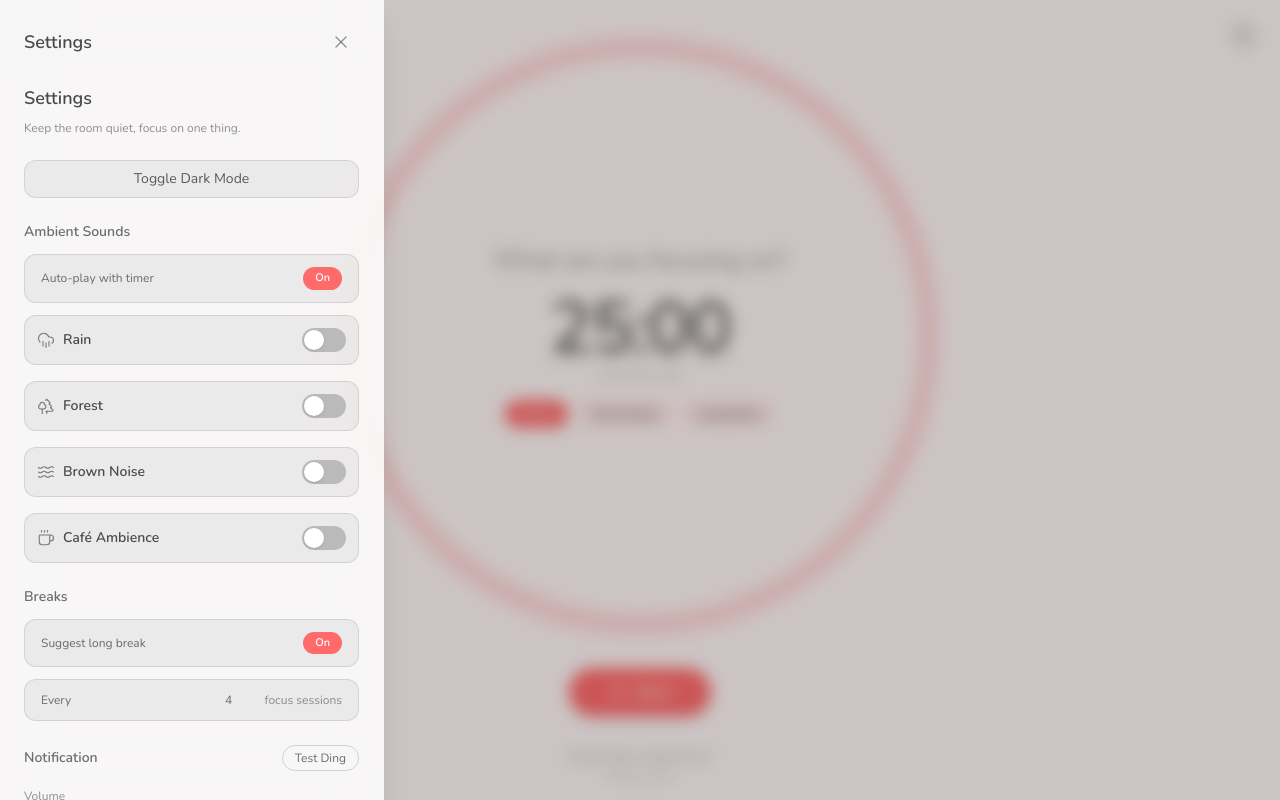
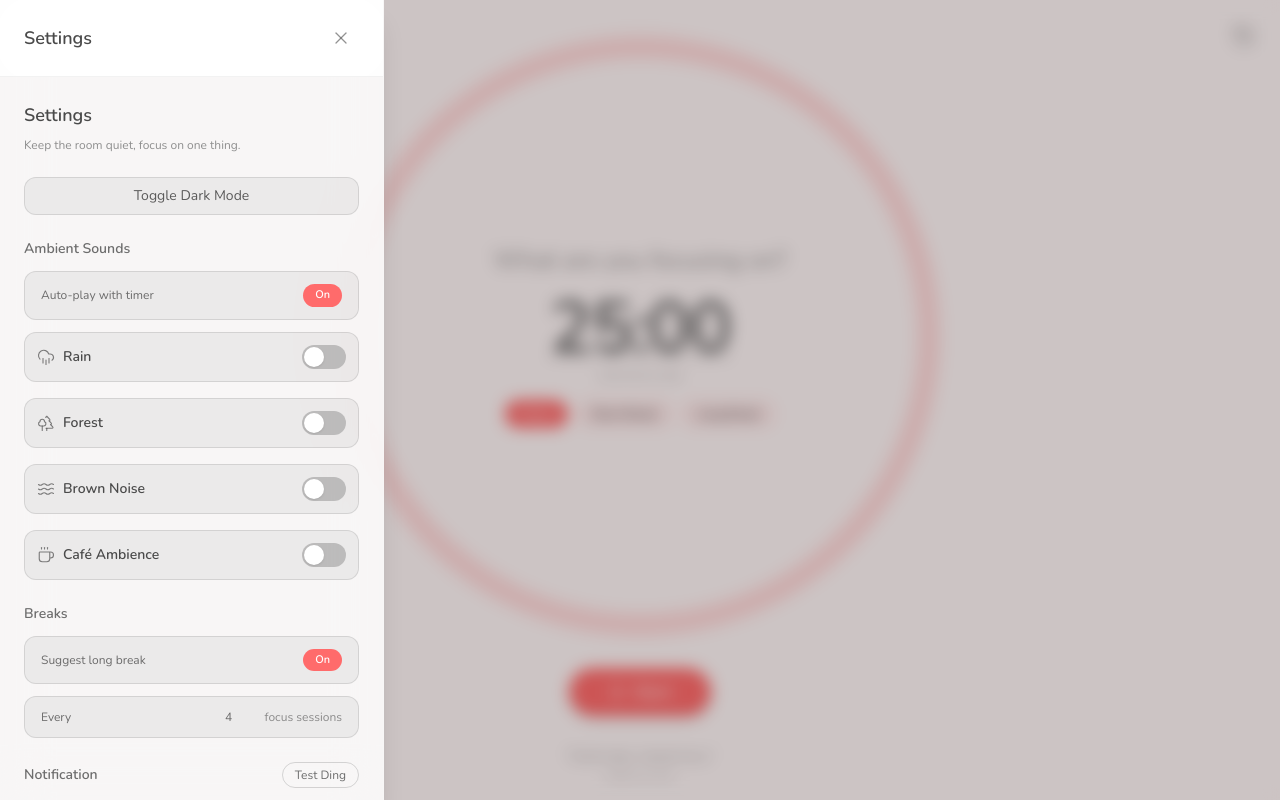
Before and after one commit to sami/pomodoro, a React (Vite) app: page / in a window 1280 px wide. Both pictures are taken after a click on the button 36 px from the left and 36 px from the top of the page. Built offline with nearby package versions, Linux system fonts and the light colour scheme.

Commit message:
Make settings and history drawers scrollable
- Added sticky headers for Settings and History
- Enabled overflow scrolling within drawers
- Preserved backdrop blur and drawer styling

```diff
--- a/src/Layout.tsx
+++ b/src/Layout.tsx
@@ -86,12 +86,13 @@ export const Layout = ({ children, settingsContent, historyContent, onToggleTime
 
             {/* Settings Drawer */}
             <aside
-                className={`fixed left-0 top-0 z-40 h-full w-[85%] max-w-sm border-r border-white/10 bg-white/85 p-6 text-text-main shadow-xl backdrop-blur-xl transition-[transform,opacity] duration-300 dark:bg-[#3A3636]/90 dark:text-white ${
+                className={`fixed left-0 top-0 z-40 h-full w-[85%] max-w-sm border-r border-white/10 bg-white/85 text-text-main shadow-xl backdrop-blur-xl transition-[transform,opacity] duration-300 dark:bg-[#3A3636]/90 dark:text-white ${
                     drawer === 'settings' ? 'translate-x-0 opacity-100' : '-translate-x-full opacity-0'
                 }`}
                 aria-hidden={drawer !== 'settings'}
             >
-                <div className="mb-6 flex items-center justify-between">
+                <div className="flex h-full flex-col">
+                    <div className="sticky top-0 z-10 flex items-center justify-between border-b border-black/5 bg-white/85 px-6 py-5 backdrop-blur-xl dark:border-white/10 dark:bg-[#3A3636]/90">
                         <h2 className="text-lg font-semibold">Settings</h2>
                         <button
                             className="rounded-full p-2 text-text-main/60 transition-opacity hover:opacity-80 cursor-pointer dark:text-white/60"
@@ -101,17 +102,21 @@ export const Layout = ({ children, settingsContent, historyContent, onToggleTime
                             <X size={20} strokeWidth={1.5} />
                         </button>
                     </div>
+                    <div className="flex-1 overflow-y-auto px-6 py-6">
                         {settingsContent}
+                    </div>
+                </div>
             </aside>
 
             {/* History Drawer */}
             <aside
-                className={`fixed right-0 top-0 z-40 h-full w-[85%] max-w-sm border-l border-white/10 bg-white/85 p-6 text-text-main shadow-xl backdrop-blur-xl transition-[transform,opacity] duration-300 dark:bg-[#3A3636]/90 dark:text-white ${
+                className={`fixed right-0 top-0 z-40 h-full w-[85%] max-w-sm border-l border-white/10 bg-white/85 text-text-main shadow-xl backdrop-blur-xl transition-[transform,opacity] duration-300 dark:bg-[#3A3636]/90 dark:text-white ${
                     drawer === 'history' ? 'translate-x-0 opacity-100' : 'translate-x-full opacity-0'
                 }`}
                 aria-hidden={drawer !== 'history'}
             >
-                <div className="mb-6 flex items-center justify-between">
+                <div className="flex h-full flex-col">
+                    <div className="sticky top-0 z-10 flex items-center justify-between border-b border-black/5 bg-white/85 px-6 py-5 backdrop-blur-xl dark:border-white/10 dark:bg-[#3A3636]/90">
                         <h2 className="text-lg font-semibold">History</h2>
                         <button
                             className="rounded-full p-2 text-text-main/60 transition-opacity hover:opacity-80 cursor-pointer dark:text-white/60"
@@ -121,7 +126,10 @@ export const Layout = ({ children, settingsContent, historyContent, onToggleTime
                             <X size={20} strokeWidth={1.5} />
                         </button>
                     </div>
+                    <div className="flex-1 overflow-y-auto px-6 py-6">
                         {historyContent}
+                    </div>
+                </div>
             </aside>
 
             <UpdateToast />
```
Lines whose indentation alone changed are shown as unchanged.
